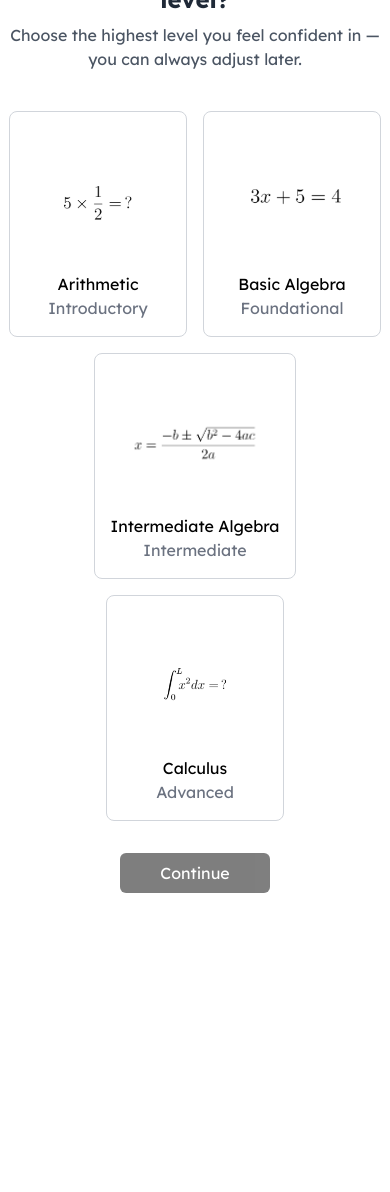
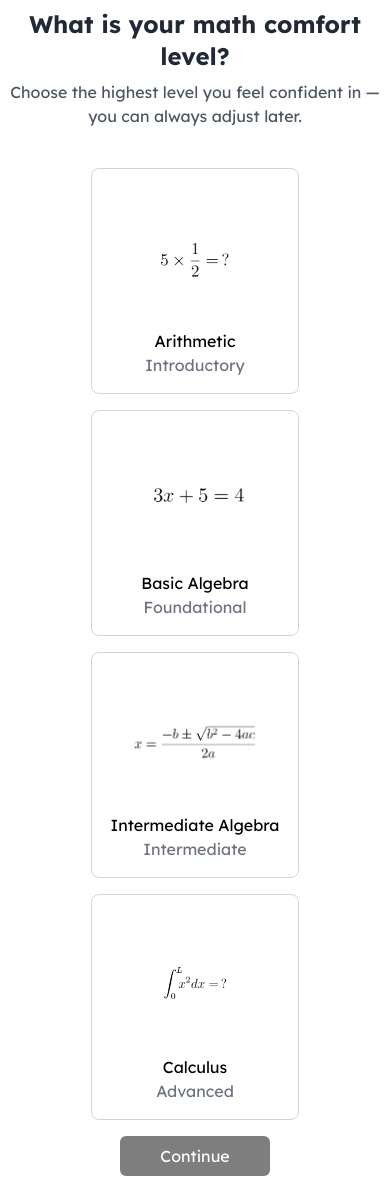
Before and after one commit to nikamaish/Aeonaxy_React_Tailwind, a React (Create React App) app: page /comfort in a window 390 px wide. Before the commit the page ends 893 px from the top, so only its background shows below. Built offline with nearby package versions, Linux system fonts and the light colour scheme.

Commit message:
:iphone: responsive all done

```diff
--- a/src/components/Comfort/Comfort.jsx
+++ b/src/components/Comfort/Comfort.jsx
@@ -36,26 +36,26 @@ const Comfort = () => {
   };
 
   return (
-    <div className="flex flex-col justify-center items-center h-screen">
+    <div className="flex flex-col justify-center items-center min-h-screen mx-2">
       <h1 className="text-2xl font-bold text-gray-800 mt-2 text-center">What is your math comfort level?</h1>
       <h3 className='text-gray-600 mt-2 text-center'>Choose the highest level you feel confident in &mdash; you can always adjust later.</h3>
 
-      <div className="flex flex-wrap justify-center  gap-4 cursor-pointer mt-10">
+      <div className="flex flex-wrap justify-center gap-4 cursor-pointer mt-10">
         {comfortLevels.map((level) => (
          <div
            key={level.id}
-           className={`flex flex-col p-4 border rounded-lg ${selectedBox === level.id ? 'border-golden' : 'border-gray-300'}`}
+           className={` flex flex-col p-4 border rounded-lg ${selectedBox === level.id ? 'border-golden' : 'border-gray-300'}  w-52`}
            onClick={() => handleBoxClick(level.id)}
-           style={{ maxWidth: '300px' }}
+
          >
             <img src={level.equation} alt="equation" className="h-36 w-36 object-contain mx-auto" />
-            <h3 className="text-md text-center">{level.topic}</h3>
+            <h3 className="text-md text-center  ">{level.topic}</h3>
             <p className='text-gray-500 text-center'>{level.level}</p>
           </div>
         ))}
       </div>
 
-      <button className={`bg-black text-white p-2 px-10 mb-2 rounded-md mt-8 ${selectedBox !== null ? '' : 'pointer-events-none opacity-50'}`} disabled={!selectedBox} >
+      <button className={`bg-black text-white p-2 px-10 my-4 rounded-md  ${selectedBox !== null ? '' : 'pointer-events-none opacity-50'}`} disabled={!selectedBox} >
         <Link to='/waypage'>Continue</Link>
       </button>
     </div>
--- a/src/components/Description/Description.jsx
+++ b/src/components/Description/Description.jsx
@@ -56,7 +56,7 @@ const Description = ({ continueHandler }) => {
                 ))}
             </div>
 
-            <button className={`bg-black text-white p-2 px-10 mb-2 rounded-md mt-4 ${selectedBox ? '' : 'pointer-events-none opacity-50'}`} disabled={!selectedBox} > <Link to='/interest'>Continue</Link></button>
+            <button className={`bg-black text-white p-2 px-10  rounded-md my-4 ${selectedBox ? '' : 'pointer-events-none opacity-50'}`} disabled={!selectedBox} > <Link to='/interest'>Continue</Link></button>
         </div>
     );
 }
--- a/src/components/Interest/Interest.jsx
+++ b/src/components/Interest/Interest.jsx
@@ -52,7 +52,7 @@ const Interest = () => {
                 ))}
             </div>
 
-            <button className={`bg-black text-white p-2 px-10 mb-2 rounded-md mt-4 ${selectedBox ? '' : 'pointer-events-none opacity-50'}`} disabled={!selectedBox}><Link to='/rightplace'>Continue</Link></button>
+            <button className={`bg-black text-white p-2 px-10 my-4 rounded-md  ${selectedBox ? '' : 'pointer-events-none opacity-50'}`} disabled={!selectedBox}><Link to='/rightplace'>Continue</Link></button>
         </div>
     );
 }
```
